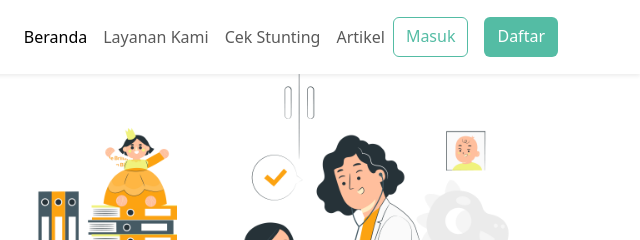
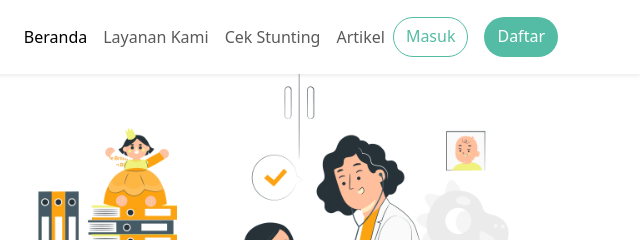
Before and after one commit to dwiwahyup/sipenting-team-s-fork, a plain HTML site: page index.html in a window 1280 px wide. Shown: the top 240 px of the page, 640-1280 px from the left. Drawn offline with nearby package versions, Linux system fonts and the light colour scheme.

Commit message:
round btn

```diff
--- a/css/style.css
+++ b/css/style.css
@@ -13,10 +13,12 @@
 .btnmasuk {
   border-color: var(--primary);
   color: var(--primary);
+  border-radius: 32px;
 }
 .btndaftar {
   background-color: var(--primary);
   color: white;
+  border-radius: 32px;
 }
 .btnmasuk:hover {
   background-color: var(--primary);
```
